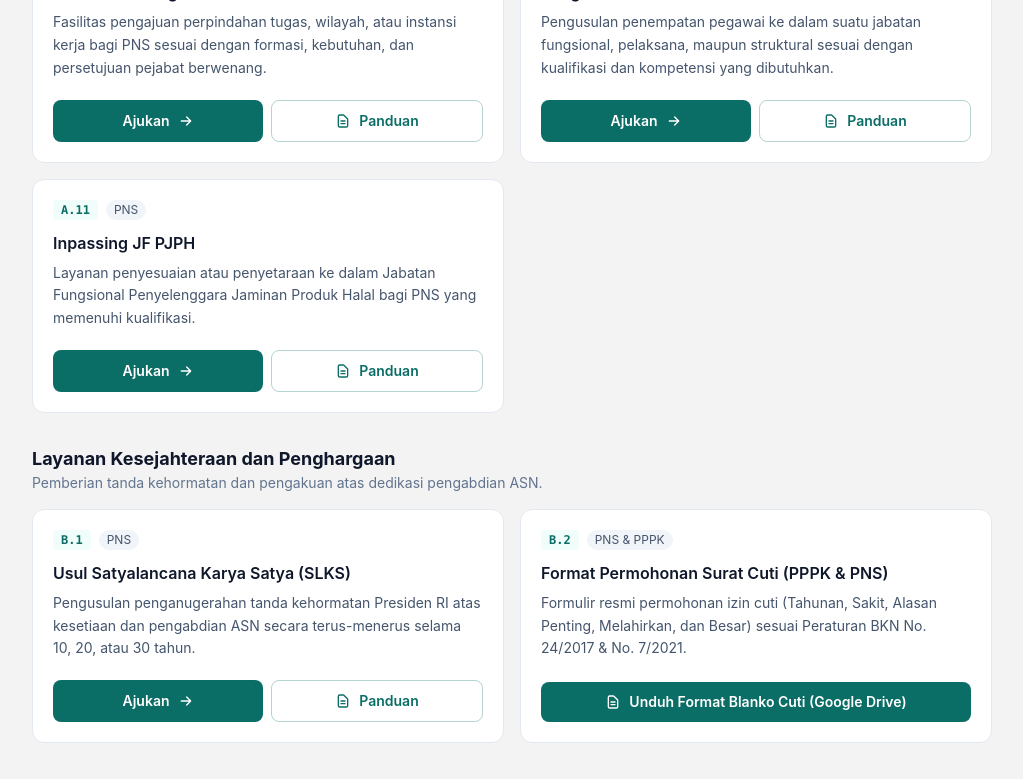
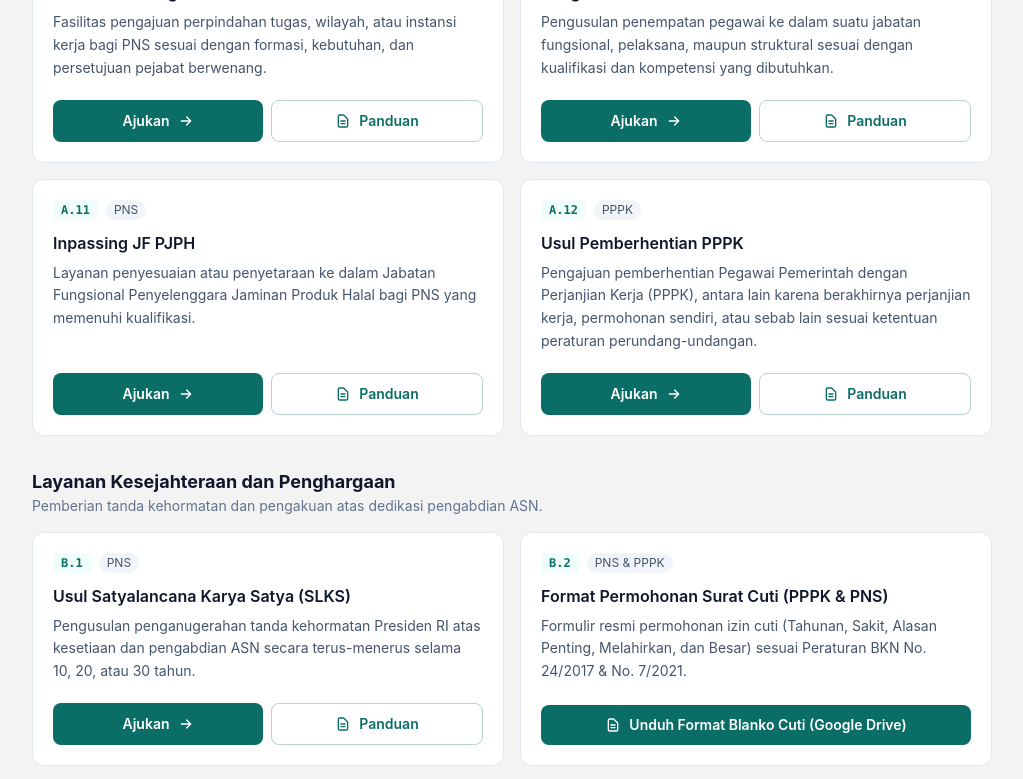
Before and after one commit to aqmalnurfauzi/ppidparepare, a Next.js app: page /SIMPEL-SDM in a window 1280 px wide. Shown: the part 2000-2779 px from the top of the page, without its empty margins (128-1151 px from the left). Built offline with nearby package versions, Linux system fonts and the light colour scheme.

Commit message:
Penambahan layanan Baru v1

```diff
--- a/app/SIMPEL-SDM/page.tsx
+++ b/app/SIMPEL-SDM/page.tsx
@@ -11,7 +11,7 @@ import { Footer } from '@/components/Footer';
 interface LayananDetail {
   kodeLayanan: string;
   nama: string;
-  sasaran: 'PNS' | 'PNS & PPPK' | 'Seluruh ASN' | 'Seluruh Masyarakat';
+  sasaran: 'PNS' | 'PNS & PPPK' | 'PPPK' |'Seluruh ASN' | 'Seluruh Masyarakat';
   deskripsi: string;
   labelPanduan: string;
   urlPanduan: string;
@@ -144,6 +144,16 @@ const DATA_LAYANAN_KEMENAG: KelompokLayananPemerintah[] = [
         urlPanduan: 'https://drive.google.com/file/d/1rBNoX0kGWc_1EmJb1NcxMp_GIrDv-xRk/view?usp=sharing',
         labelFormulir: 'Formulir Usul Inpassing',
         urlFormulir: 'https://forms.gle/7pctp7yoxTeCKo5F6'
+      },
+            {
+        kodeLayanan: 'A.12',
+        nama: 'Usul Pemberhentian PPPK',
+        sasaran: 'PPPK',
+        deskripsi: 'Pengajuan pemberhentian Pegawai Pemerintah dengan Perjanjian Kerja (PPPK), antara lain karena berakhirnya perjanjian kerja, permohonan sendiri, atau sebab lain sesuai ketentuan peraturan perundang-undangan.',
+        labelPanduan: 'Syarat & Format Berkas (PDF)',
+        urlPanduan: 'GANTI_DENGAN_LINK_PDF_PANDUAN',
+        labelFormulir: 'Formulir Usul Pemberhentian',
+        urlFormulir: 'GANTI_DENGAN_LINK_GOOGLE_FORM'
       }
     ]
   },
@@ -246,6 +256,16 @@ const DATA_LAYANAN_KEMENAG: KelompokLayananPemerintah[] = [
         urlPanduan: 'https://drive.google.com/file/d/1m-KuDE1Df8Eq-SGkPamt4aDPO6brFy-K/view?usp=sharing',
         labelFormulir: 'Formulir Bantuan Lainnya',
         urlFormulir: 'https://forms.gle/7pctp7yoxTeCKo5F6'
+      },
+            {
+        kodeLayanan: 'C.8',
+        nama: 'Laporan Penilaian Kinerja Periodik/Triwulan dan Tahunan 2026',
+        sasaran: 'Seluruh ASN',
+        deskripsi: 'Pelaporan Penilaian Kinerja Periodik/Triwulan dan Tahunan Tahun 2026 sebagai bagian dari monitoring dan evaluasi penyelesaian penilaian kinerja serta pengarsipan. Dilaporkan paling lambat 1 bulan setelah masa penilaian berakhir.',
+        labelPanduan: 'Ketentuan SKP (PDF)',
+        urlPanduan: 'https://drive.google.com/file/d/1m-KuDE1Df8Eq-SGkPamt4aDPO6brFy-K/view?usp=sharing',
+        labelFormulir: 'Unggah Dokumen Penilaian Kinerja',
+        urlFormulir: 'https://docs.google.com/forms/d/e/1FAIpQLSc2unuG3GaGFjbJ4q1jtu1cWgrFYFkVQxiaANfYdoiqlWbKiw/viewform'
       }
     ]
   }
```
